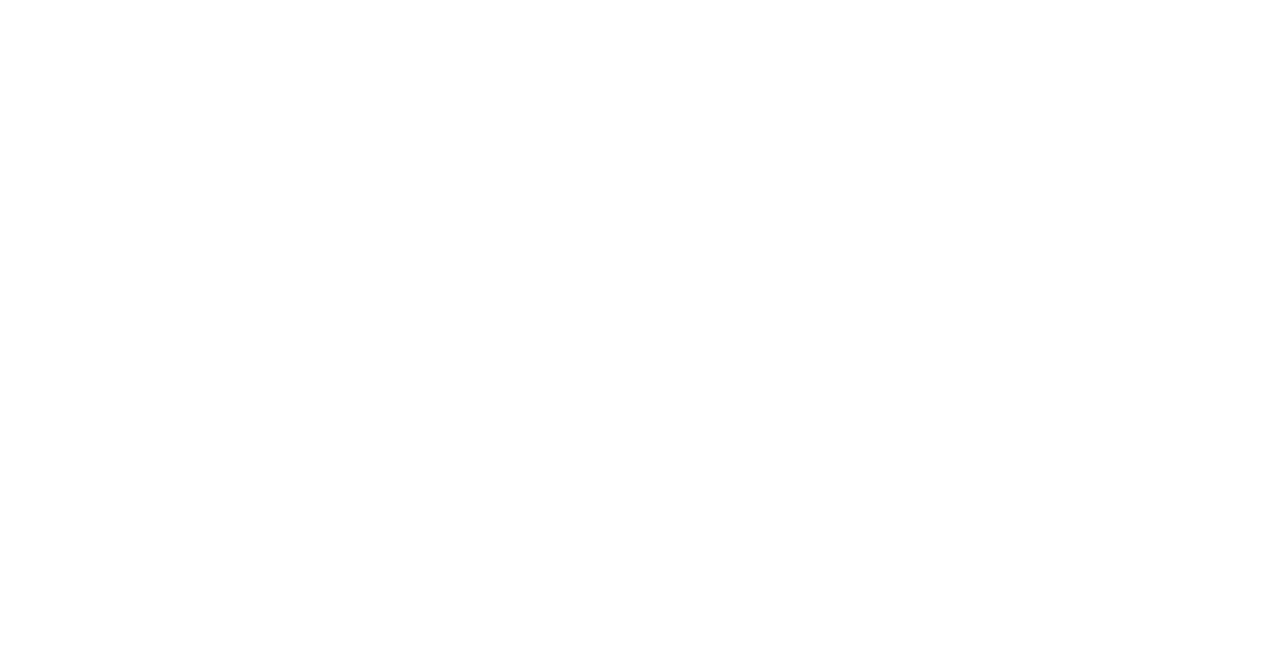
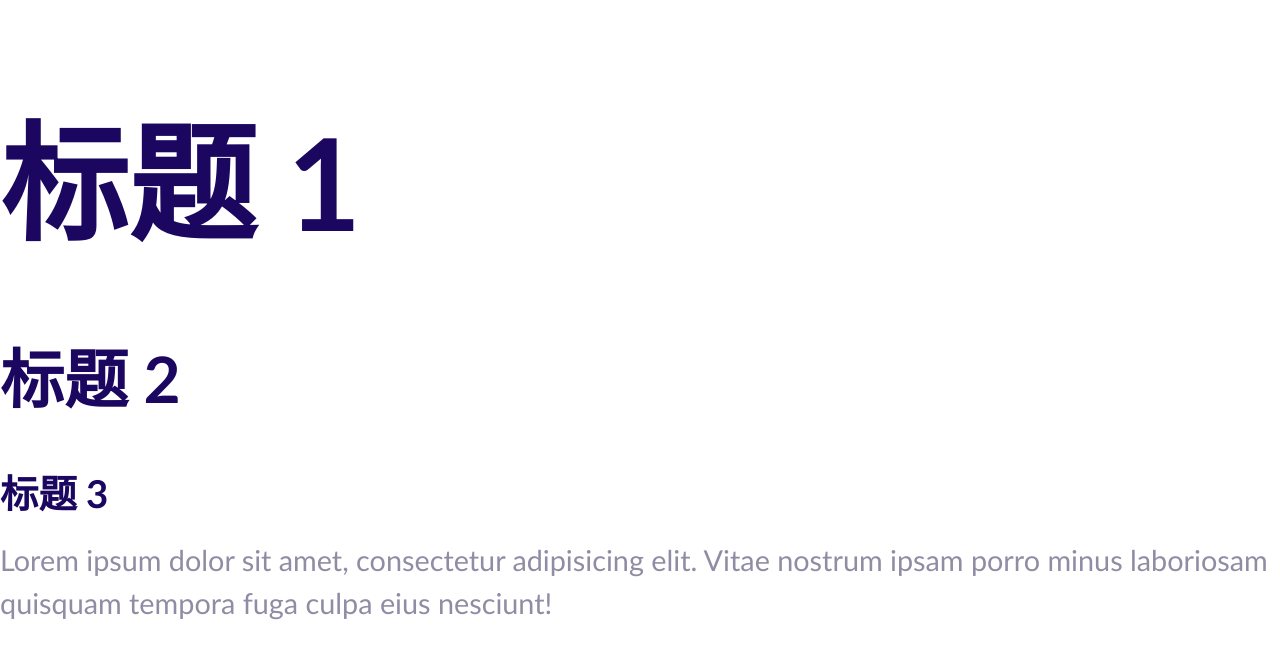
Before and after one commit to jidonghao/moshify, a plain HTML site: page index.html in a window 1280 px wide. Drawn offline with Linux system fonts and the light colour scheme.

Commit message:
定义字体样式

```diff
--- a/css/style.less
+++ b/css/style.less
@@ -6,3 +6,50 @@
     --color-headings:#1b0760; //标题
     --color-body:#918ca4;
 }
+html{
+    font-style: 62.5%;
+}
+
+body{
+    font-family:'Trebuchet MS', 'Lucida Sans Unicode', 'Lucida Grande', 'Lucida Sans', Arial, sans-serif;
+    font-size: 2.4rem;
+    line-height: 1.5;
+    color: var(--color-body);
+}
+
+h1,h2,h3{
+    color:var(--color-headings);
+    margin-bottom: 1rem;
+
+}
+
+h1{
+    font-size: 7rem;
+}
+
+h2{
+    font-size: 4rem;
+}
+
+h3{
+    font-size: 3rem;
+}
+
+p{
+    margin-top: 0;
+}
+
+@media screen and (min-width:1024px){
+    body{
+        font-size: 1.8rem;
+    }
+    h1{
+        font-size: 8rem;
+    }
+    h2{
+        font-size: 4rem;
+    }
+    h3{
+        font-size: 2.4rem;
+    }
+}
--- a/index.html
+++ b/index.html
@@ -1,5 +1,6 @@
 <!DOCTYPE html>
 <html lang="zh">
+
 <head>
     <meta charset="UTF-8">
     <meta http-equiv="X-UA-Compatible" content="IE=edge">
@@ -8,7 +9,13 @@
     <link rel="stylesheet" href="css/normalize.css">
     <link rel="stylesheet" href="css/style.css">
 </head>
+
 <body>
+    <h1>标题 1</h1>
+    <h2>标题 2</h2>
+    <h3>标题 3</h3>
+    <p>Lorem ipsum dolor sit amet, consectetur adipisicing elit. Vitae nostrum ipsam porro minus laboriosam quisquam
+        tempora fuga culpa eius nesciunt!</p>
+</body>
 
-</body>
 </html>
```
Also changed, not shown: css/style.css.
